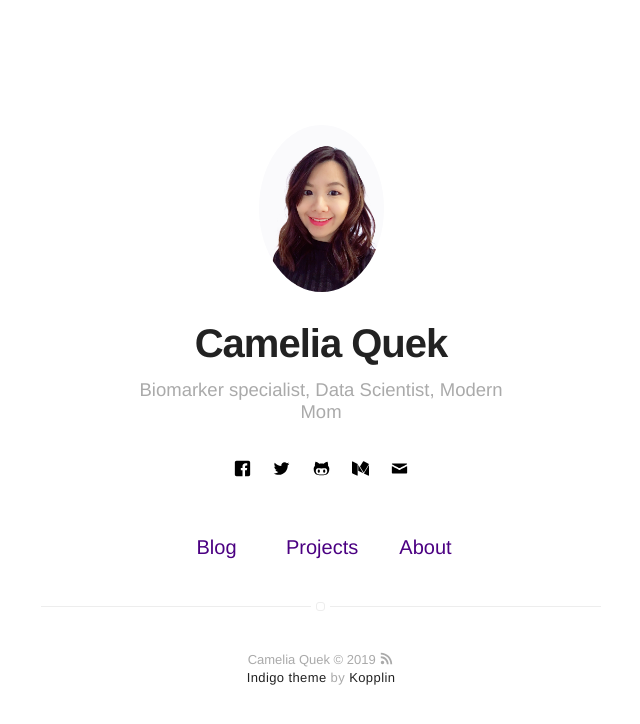
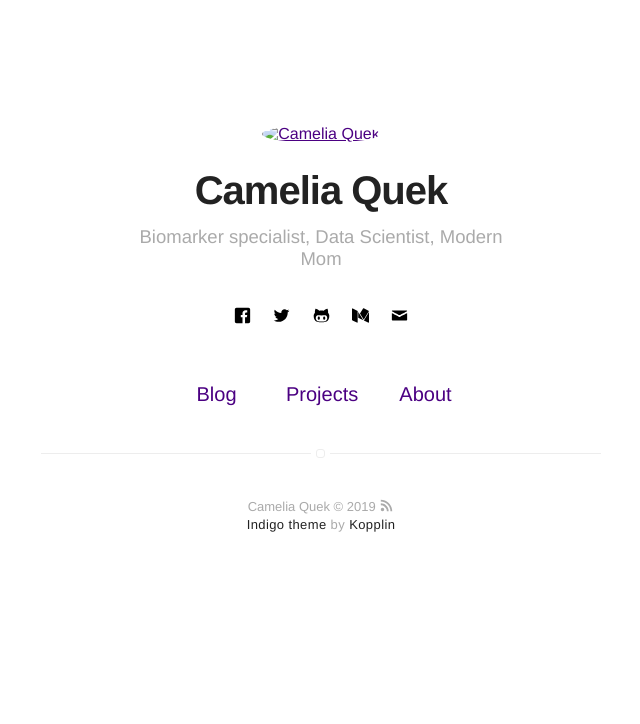
Before and after one commit to cameliaquek/cameliaquek.github.io, a Jekyll site: the page built from index.html, in a window 1280 px wide. Shown: the top 724 px of the page, without its empty margins (319-959 px from the left). Built offline with Jekyll 4.4.1, drawn with Linux system fonts in a browser that asks for light colours.

Commit message:
Update _config.yml

```diff
--- a/_config.yml
+++ b/_config.yml
@@ -8,7 +8,7 @@ description: A blog about technology and stuff related
 # if it's an external image, update below for true
 # better with square images
 external-image: false
-picture: assets/images/Camelia_2018.jpg
+picture: cameliaquek.github.io/assets/images/Camelia_2018.jpg
 
 # If you want to include your resume, set to true
 # and specify source (external or local).
```
